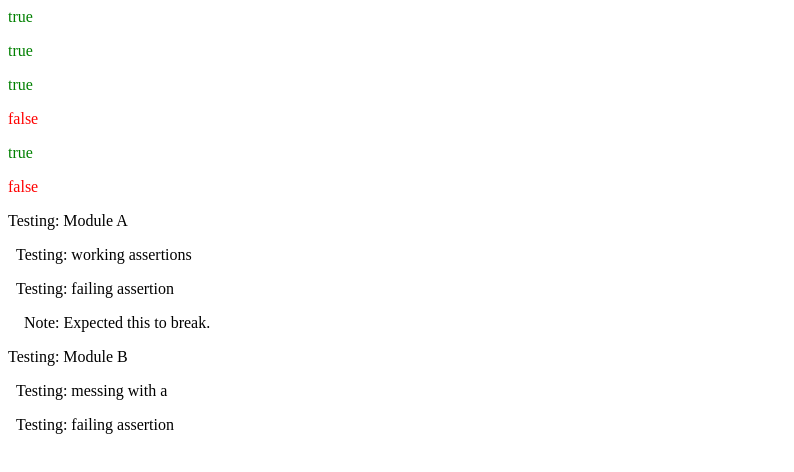
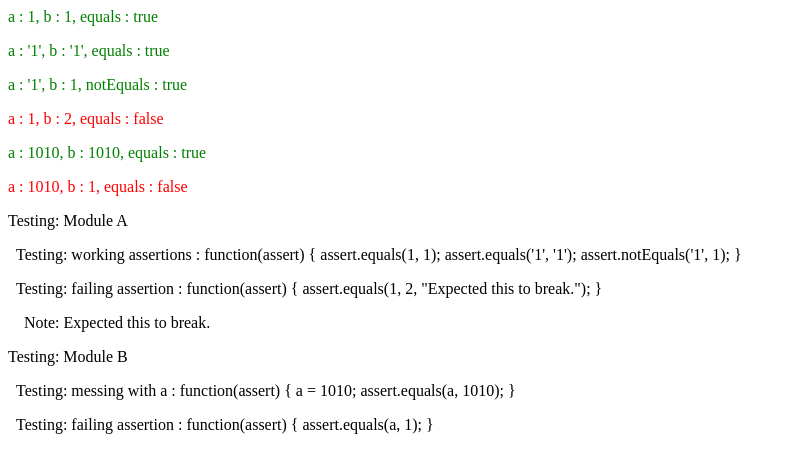
Before and after one commit to theophani/N4, a plain HTML site: page index.html in a window 1280 px wide. Shown: the whole page, without its empty margins (0-794 px from the left). Drawn offline with Linux system fonts and the light colour scheme.

Commit message:
better output

```diff
--- a/yourcode.js
+++ b/yourcode.js
@@ -11,13 +11,30 @@ var TestSuite = (function () {
 
   var _assert = (function () {
 
-    var check = function(condition, comment) {
+    var equals = function equals(a, b) {
+      return a === b;
+    };
+    var notEquals = function notEquals(a, b) {
+      return a !== b;
+    };
+    var echo = function(value) {
+      if (typeof value === 'string') {
+        return "'" + value + "'";
+      } else {
+        return value;
+      }
+    };
+
+    var check = function(a, b, f, comment) {
       var results = d.getElementById('results');
       var p = d.createElement('p');
-      p.innerHTML   = condition ? 'true' : 'false';
-      p.style.color = condition ? 'green' : 'red';
+      p.innerHTML   = 'a : ' + echo(a) + ', ' +
+                      'b : ' + echo(b) + ', ' +
+                      f.name + ' : ' +
+                      (f(a, b) ? 'true' : 'false');
+
+      p.style.color = f(a, b) ? 'green' : 'red';
       results.appendChild(p);
-      console.log(p);
       if (comment !== undefined) {
         log('&nbsp;&nbsp;&nbsp;&nbsp;' + 'Note: ' + comment);
       }
@@ -25,10 +42,10 @@ var TestSuite = (function () {
 
     return {
       equals : function (a, b, comment) {
-        check(a === b, comment);
+        check(a, b, equals, comment);
       },
       notEquals : function (a, b, comment) {
-        check(a !== b, comment);
+        check(a, b, notEquals, comment);
       }
     };
   }());
@@ -36,7 +53,7 @@ var TestSuite = (function () {
   var _module = (function () {
     return {
       test : function (assertion, assert) {
-       log('&nbsp;&nbsp;' + 'Testing: ' + assertion);
+       log('&nbsp;&nbsp;' + 'Testing: ' + assertion + ' : ' + assert);
        assert(_assert);
       },
       before : function (f) {
@@ -48,6 +65,5 @@ var TestSuite = (function () {
   return { module : function (assertion, module) {
     log('Testing: ' + assertion);
     module(_module);
-    console.log(_module);
   }};
 }());
```
Also changed, not shown: index.html (+0 -1 lines).
